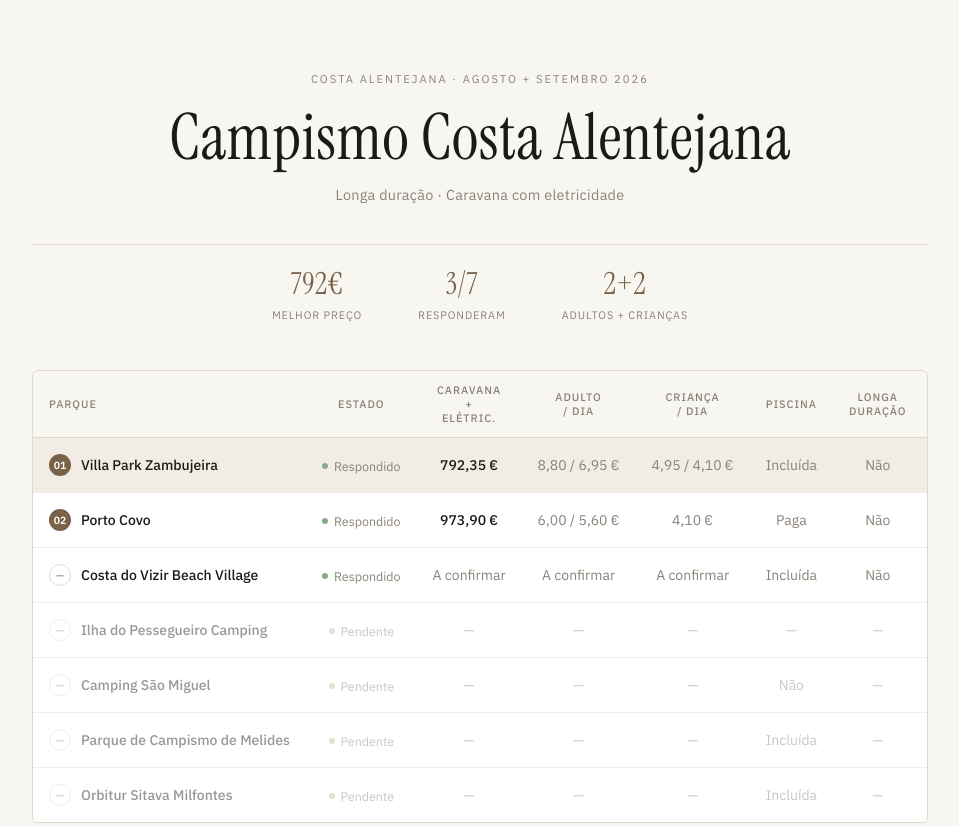
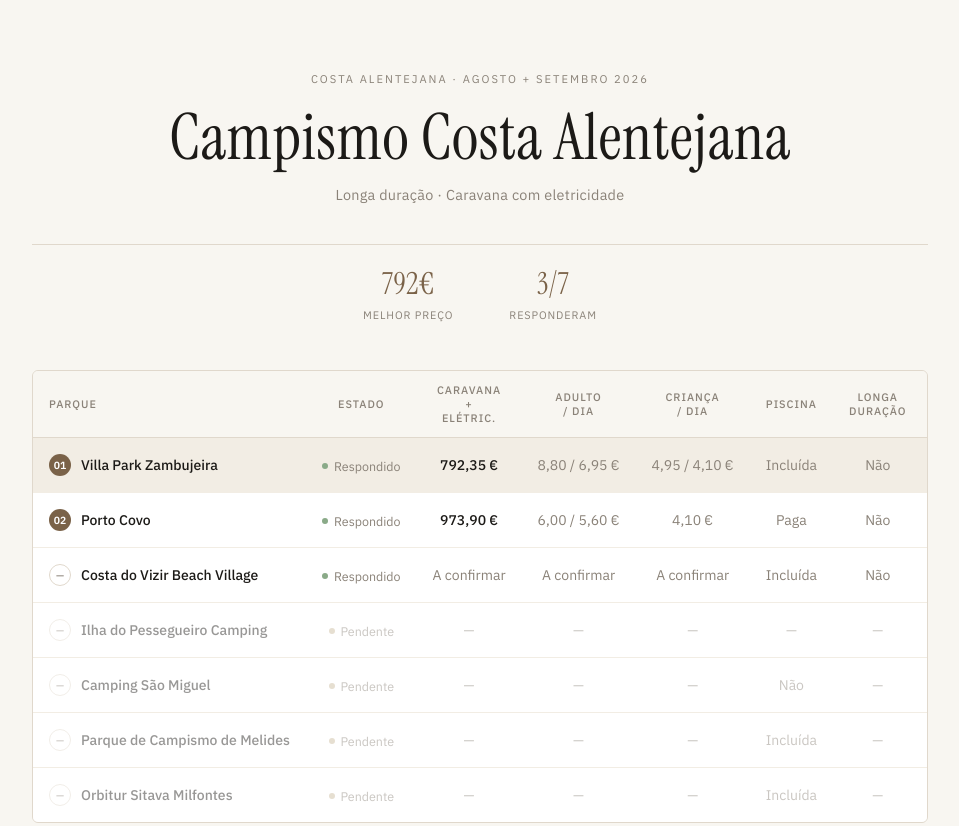
Before and after one commit to courinha/costa-alentejana, a plain HTML site: page index.html in a window 1280 px wide. Shown: the top 826 px of the page, without its empty margins (160-1119 px from the left). Drawn offline with Linux system fonts and the light colour scheme.

Commit message:
Add files via upload

```diff
--- a/index.html
+++ b/index.html
@@ -566,10 +566,6 @@
           <div class="meta-num">3/7</div>
           <div class="meta-label">Responderam</div>
         </div>
-        <div class="meta-item">
-          <div class="meta-num">2+2</div>
-          <div class="meta-label">Adultos + crianças</div>
-        </div>
       </div>
     </div>
   </header>
```
